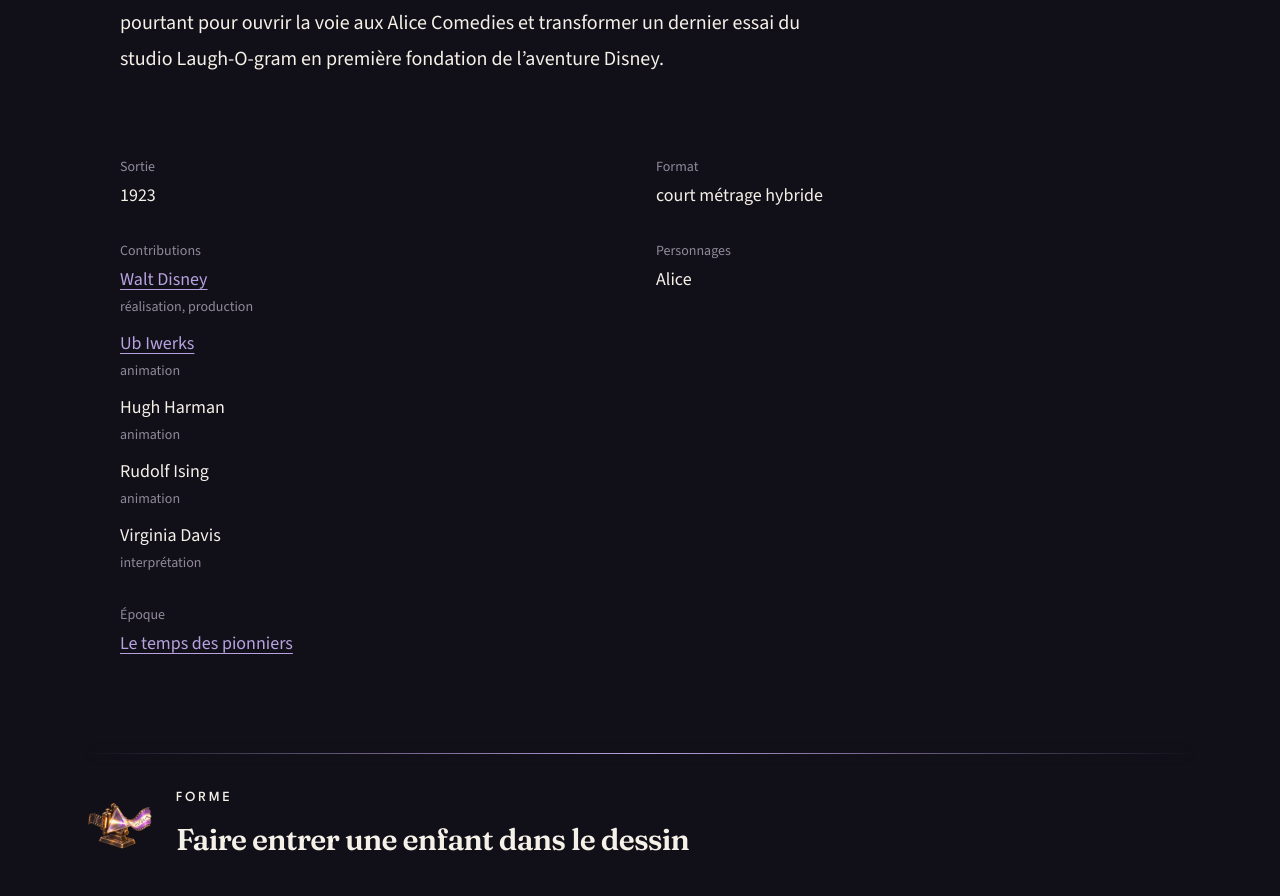
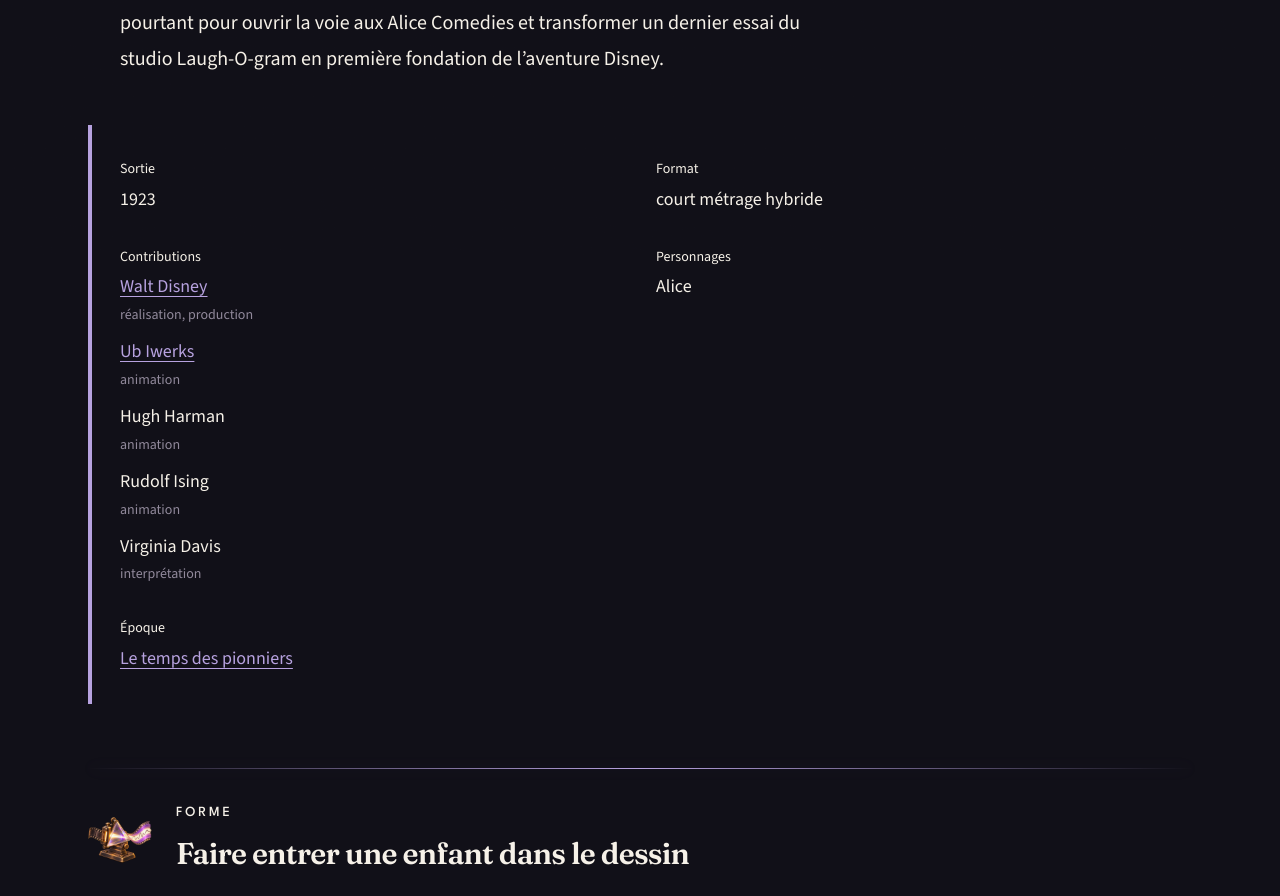
Before and after one commit to iamjulienjulien/ledisneyiste-codex, a Next.js app: page /oeuvres/alices-wonderland in a window 1280 px wide. Shown: the part 545-1441 px from the top of the page. Built offline with nearby package versions, Linux system fonts and the light colour scheme.

Commit message:
🎨 Mise en scène > Les fiches Œuvres éprouvent leur nouveau carton de repères > 🐭 Julien

```diff
--- a/src/app/oeuvres/[slug]/page.tsx
+++ b/src/app/oeuvres/[slug]/page.tsx
@@ -2,9 +2,9 @@ import type { Metadata } from "next";
 import { notFound } from "next/navigation";
 import { CodexFiche } from "@/components/codex/CodexFiche";
 import { CodexFicheHeader } from "@/components/codex/CodexFicheHeader";
+import { CodexFicheReperes } from "@/components/codex/CodexFicheReperes";
 import { CodexReferenceLink } from "@/components/codex/CodexReferenceLink";
 import { CodexSources } from "@/components/codex/CodexSources";
-import { CodexEpoque } from "@/components/codex/CodexEpoque";
 import { CodexBlocsEditoriaux } from "@/components/codex/CodexBlocsEditoriaux";
 import { CodexRecompenses } from "@/components/codex/CodexRecompenses";
 import { CodexOeuvreDetails } from "@/components/codex/CodexOeuvreDetails";
@@ -124,56 +124,77 @@ export default async function OeuvrePage({
                 }
             />
 
-            <dl className="mt-12 grid gap-8 sm:grid-cols-2">
-                <div>
-                    <dt className="text-sm text-muted">Sortie</dt>
-
-                    <dd className="mt-1 text-lg text-ink">
-                        {formatDateHistorique(fiche.sortie.date)}
-                    </dd>
-                </div>
-
-                <div>
-                    <dt className="text-sm text-muted">Format</dt>
-
-                    <dd className="mt-1 text-lg text-ink">{fiche.format}</dd>
-                </div>
-
-                {!hasGroupedCredits && (
-                    <div>
-                        <dt className="text-sm text-muted">Contributions</dt>
-
-                        <dd className="mt-1 space-y-3 text-lg text-ink">
-                            {fiche.contributions.map((contribution) => (
-                                <div key={contribution.contributeur.nom}>
+            <CodexFicheReperes
+                reperes={[
+                    {
+                        label: "Sortie",
+                        value: formatDateHistorique(fiche.sortie.date),
+                    },
+                    {
+                        label: "Format",
+                        value: fiche.format,
+                    },
+                    ...(!hasGroupedCredits
+                        ? [
+                              {
+                                  label: "Contributions",
+                                  value: (
+                                      <div className="space-y-3">
+                                          {fiche.contributions.map(
+                                              (contribution) => (
+                                                  <div
+                                                      key={
+                                                          contribution
+                                                              .contributeur.nom
+                                                      }
+                                                  >
                                                       <CodexReferenceLink
-                                        reference={contribution.contributeur}
+                                                          reference={
+                                                              contribution.contributeur
+                                                          }
                                                       />
 
                                                       <p className="mt-1 text-sm text-muted">
-                                        {contribution.roles.join(", ")}
+                                                          {contribution.roles.join(
+                                                              ", ",
+                                                          )}
                                                       </p>
                                                   </div>
-                            ))}
-                        </dd>
+                                              ),
+                                          )}
                                       </div>
-                )}
-
-                <div>
-                    <dt className="text-sm text-muted">Personnages</dt>
-
-                    <dd className="mt-1 flex flex-wrap gap-x-2 text-lg text-ink">
+                                  ),
+                              },
+                          ]
+                        : []),
+                    {
+                        label: "Personnages",
+                        value: (
+                            <span className="flex flex-wrap gap-x-2">
                                 {fiche.personnages.map((personnage, index) => (
                                     <span key={personnage.nom}>
-                                <CodexReferenceLink reference={personnage} />
-                                {index < fiche.personnages.length - 1 && ","}
+                                        <CodexReferenceLink
+                                            reference={personnage}
+                                        />
+                                        {index < fiche.personnages.length - 1 &&
+                                            ","}
                                     </span>
                                 ))}
-                    </dd>
-                </div>
-
-                <CodexEpoque epoque={epoque} />
-            </dl>
+                            </span>
+                        ),
+                    },
+                    ...(epoque
+                        ? [
+                              {
+                                  label: "Époque",
+                                  value: (
+                                      <CodexReferenceLink reference={epoque} />
+                                  ),
+                              },
+                          ]
+                        : []),
+                ]}
+            />
 
             <CodexOeuvreDetails fiche={fiche} sources={sources} />
 
--- /dev/null
+++ b/src/components/codex/CodexFicheReperes/CodexFicheReperes.module.css
@@ -0,0 +1,36 @@
+.panel {
+    --pixie-panel-color: var(--codex-fiche-color);
+
+    margin-top: 3rem;
+}
+
+.list {
+    display: grid;
+    gap: 2rem;
+}
+
+.list > div {
+    min-width: 0;
+}
+
+.label {
+    color: var(--color-muted);
+    font-size: 0.875rem;
+}
+
+.value {
+    margin-top: 0.25rem;
+    color: var(--color-ink);
+    font-size: 1.125rem;
+    line-height: 1.6;
+}
+
+@media (min-width: 640px) {
+    .list {
+        grid-template-columns: repeat(2, minmax(0, 1fr));
+    }
+
+    .full {
+        grid-column: 1 / -1;
+    }
+}
--- /dev/null
+++ b/src/components/codex/CodexFicheReperes/CodexFicheReperes.tsx
@@ -0,0 +1,40 @@
+import { PixiePanel } from "@/components/ui/PixiePanel";
+import styles from "./CodexFicheReperes.module.css";
+import type {
+    CodexFicheRepereWidth,
+    CodexFicheReperesProps,
+} from "./CodexFicheReperes.types";
+
+const widthClasses = {
+    default: "",
+    full: styles.full,
+} as const satisfies Record<CodexFicheRepereWidth, string>;
+
+export function CodexFicheReperes({ reperes }: CodexFicheReperesProps) {
+    if (reperes.length === 0) {
+        return null;
+    }
+
+    return (
+        <PixiePanel
+            as="div"
+            variant="accent"
+            padding="lg"
+            radius="medium"
+            elevation="soft"
+            className={styles.panel}
+        >
+            <dl className={styles.list}>
+                {reperes.map((repere) => (
+                    <div
+                        key={repere.label}
+                        className={widthClasses[repere.width ?? "default"]}
+                    >
+                        <dt className={styles.label}>{repere.label}</dt>
+                        <dd className={styles.value}>{repere.value}</dd>
+                    </div>
+                ))}
+            </dl>
+        </PixiePanel>
+    );
+}
--- /dev/null
+++ b/src/components/codex/CodexFicheReperes/CodexFicheReperes.types.ts
@@ -0,0 +1,13 @@
+import type { ReactNode } from "react";
+
+export type CodexFicheRepereWidth = "default" | "full";
+
+export type CodexFicheRepere = Readonly<{
+    label: string;
+    value: ReactNode;
+    width?: CodexFicheRepereWidth;
+}>;
+
+export type CodexFicheReperesProps = Readonly<{
+    reperes: readonly CodexFicheRepere[];
+}>;
--- /dev/null
+++ b/src/components/codex/CodexFicheReperes/index.ts
@@ -0,0 +1,6 @@
+export { CodexFicheReperes } from "./CodexFicheReperes";
+export type {
+    CodexFicheRepere,
+    CodexFicheRepereWidth,
+    CodexFicheReperesProps,
+} from "./CodexFicheReperes.types";
```
Lines whose indentation alone changed are shown as unchanged.
